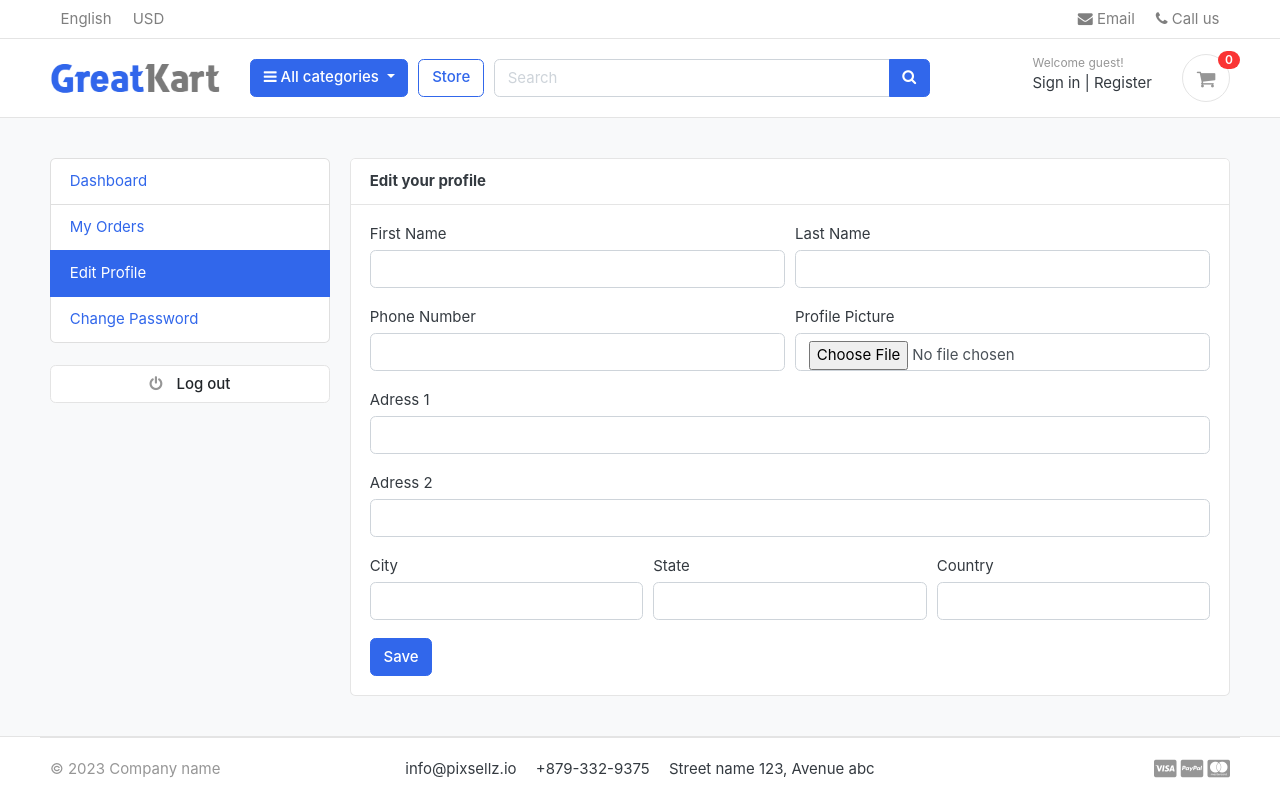
After one commit to iamkonrad/django_eshop, a Django app: page /accounts/edit_profile/ in a window 1280 px wide. The commit adds this page. Run offline with Django 4.2, Linux system fonts and the light colour scheme; data comes from the database, SQL or seed files in the repository; some libraries are stand-ins or nearby versions; some web fonts are replaced.

Commit message:
EDIT USER PROFILE 1:VIEWS+TEMPLATE
Inside accounts app views and urls creation of a edit_profile function and its corresponding urls path, the function will render edit_profile.html file(located inside
templates/accounts), creation of edit_profile.html file, styling edit_profile.html, passing a url reference to edit_profile into dashboard_sidebar.html, styling the template of edit_profile.html, setting form
method to POST

```diff
--- a/django_eshop/accounts/urls.py
+++ b/django_eshop/accounts/urls.py
@@ -14,6 +14,8 @@ urlpatterns = [
     path('resetpassword_validate/<uidb64>/<token>/', views.resetpassword_validate, name='resetpassword_validate'),
     path('reset_password/', views.reset_password, name='reset_password'),
 
-    path('my_orders/',views.my_orders,name='my_orders',)
+    path('my_orders/',views.my_orders,name='my_orders'),
+    path('edit_profile/',views.edit_profile,name='edit_profile'),
+
 
 ]
--- a/django_eshop/accounts/views.py
+++ b/django_eshop/accounts/views.py
@@ -218,3 +218,6 @@ def my_orders(request):
         'orders':orders,
     }
     return render(request,'accounts/my-orders.html',context)
+
+def edit_profile(request):
+    return render(request,'accounts/edit_profile.html')
--- /dev/null
+++ b/django_eshop/templates/accounts/edit_profile.html
@@ -0,0 +1,80 @@
+{% extends 'base.html' %}
+
+{% block content %}
+
+<section class="section-content padding-y bg">
+
+{% include 'includes/alerts.html' %}
+<div class="container">
+	<div class="row">
+{% include 'includes/dashboard_sidebar.html' %}
+	<main class="col-md-9">
+		<article class="card">
+		<header class="card-header">
+			<strong class="d-inline-block mr-3">Edit your profile</strong>
+
+		</header>
+		<div class="card-body">
+			<div class="row">
+             <div class="col-md-12">
+                <form action="" method ="POST">
+                    {%  csrf_token %}
+                    <div class="form-row">
+                        <div class="form-group col-md-6">
+                            <label>First Name</label>
+                            <input type="text" class="form-control" name="" id="">
+                    </div>
+                                   <div class="form-group col-md-6">
+                            <label>Last Name</label>
+                            <input type="text" class="form-control" name="" id="">
+                    </div>
+                    </div>
+        <div class="form-row">
+                        <div class="form-group col-md-6">
+                            <label>Phone Number</label>
+                            <input type="text" class="form-control" name="" id="">
+                    </div>
+                                   <div class="form-group col-md-6">
+                            <label>Profile Picture</label>
+                            <input type="file" class="form-control" name="" id="">
+                        </div>
+                      </div>
+                    <div class="form-group">
+                            <label>Adress 1</label>
+                            <input type="text" class="form-control" name="" id="">
+                        </div>
+                    <div class="form-group">
+                            <label>Adress 2</label>
+                            <input type="text" class="form-control" name="" id="">
+                         </div>
+                     <div class="form-row">
+                        <div class="form-group col-md-4">
+                            <label>City</label>
+                            <input type="text" class="form-control" name="" id="">
+                    </div>
+                                   <div class="form-group col-md-4">
+                            <label>State</label>
+                            <input type="text" class="form-control" name="" id="">
+                        </div>
+                              <div class="form-group col-md-4">
+                            <label>Country</label>
+                            <input type="text" class="form-control" name="" id="">
+                        </div>
+                     </div>
+                    <input type="submit" value="Save" class="btn btn-primary">
+                </form>
+            </div>
+
+
+			</div> <!-- row.// -->
+
+		</div> <!-- table-responsive .end// -->
+		</article> <!-- order-group.// -->
+	</main>
+</div> <!-- row.// -->
+</div>
+
+
+</section>
+
+{% endblock %}
--- a/django_eshop/templates/includes/dashboard_sidebar.html
+++ b/django_eshop/templates/includes/dashboard_sidebar.html
@@ -3,7 +3,7 @@
 		<ul class="list-group">
 			<a class="list-group-item {% if '/accounts/' == request.path%}active{% endif %}" href="{%url 'dashboard'%}"> Dashboard </a>
 			<a class="list-group-item {% if '/my_orders/' in request.path%}active{% endif %}" href="{%url 'my_orders'%}"> My Orders </a>
-			<a class="list-group-item" href="#"> Edit Profile </a>
+            <a class="list-group-item {% if '/edit_profile/' in request.path%}active{% endif %}" href="{%url 'edit_profile'%}"> Edit Profile </a>
 			<a class="list-group-item" href="#">Change Password</a>
 		</ul>
 		<br>
```
